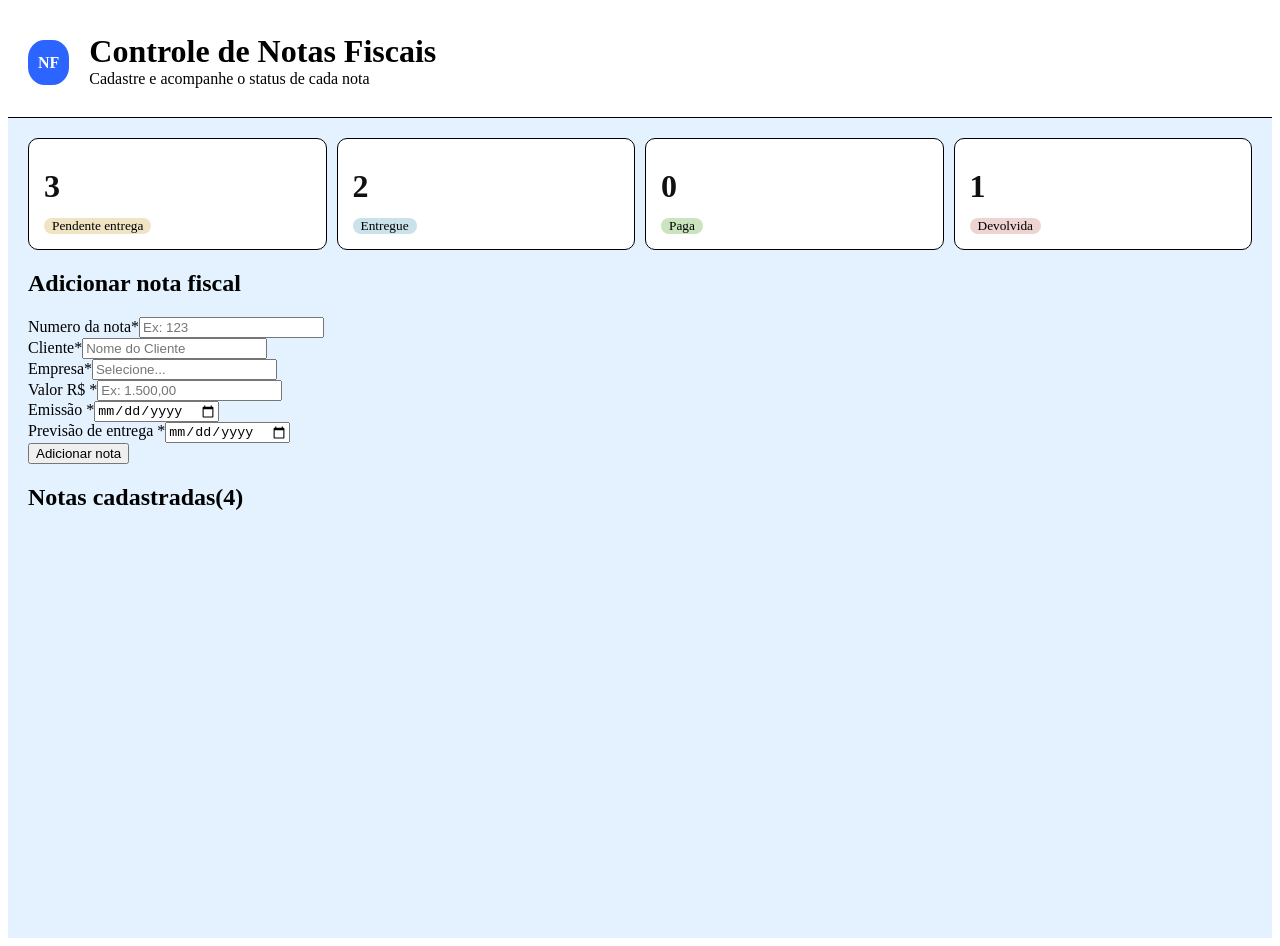
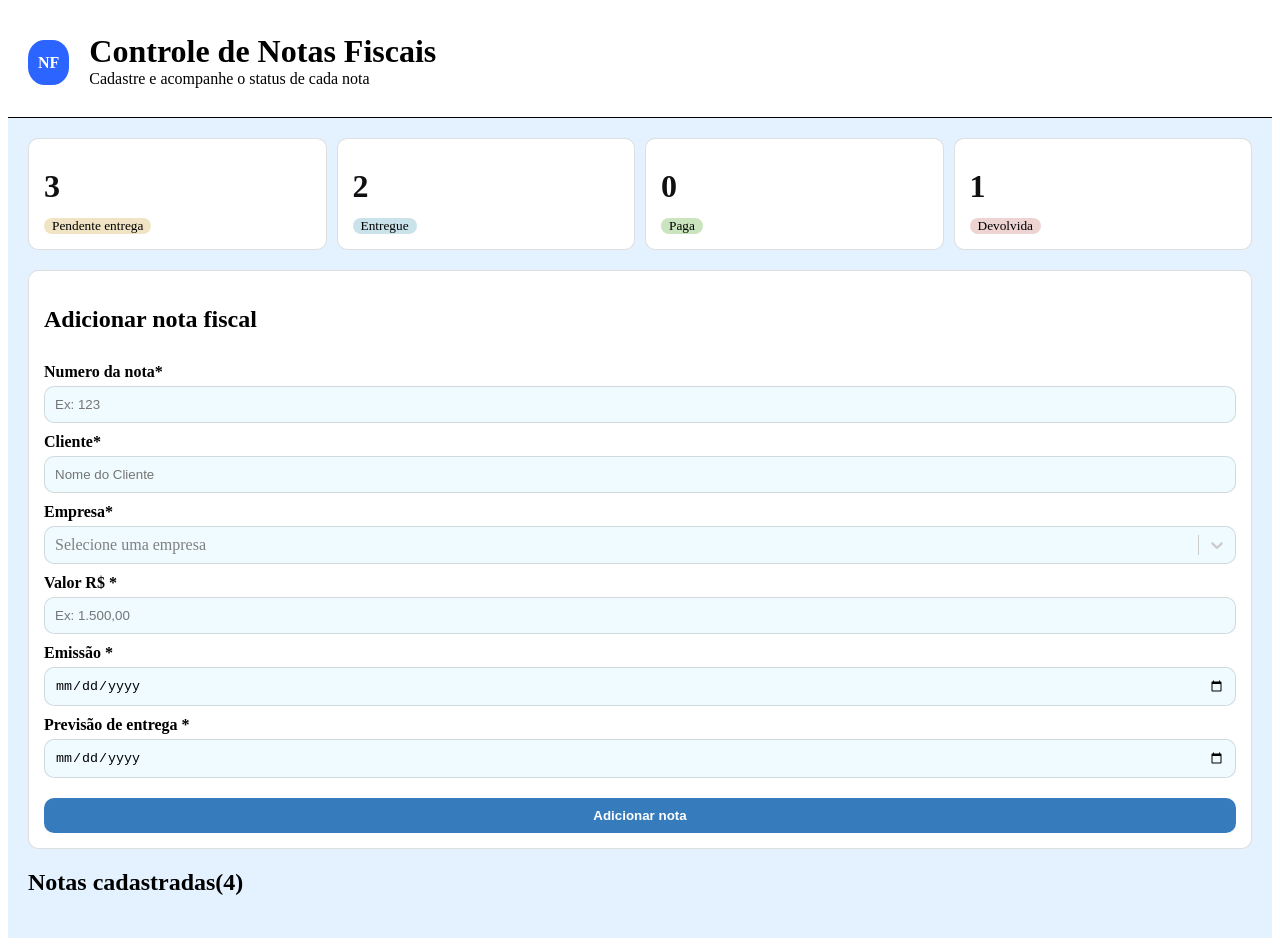
Before and after one commit to BernardoWE/ProjetoCobran-a, a React (Vite) app: page / in a window 1280 px wide. Built offline with nearby package versions, Linux system fonts and the light colour scheme.

Commit message:
feat: adiciona formulário de nota fiscal com seleção de empresa

```diff
--- a/package.json
+++ b/package.json
@@ -12,6 +12,7 @@
   "dependencies": {
     "react": "^19.2.8",
     "react-dom": "^19.2.8",
+    "react-select": "^5.10.2",
     "styled-components": "^6.5.3"
   },
   "devDependencies": {
--- a/src/pages/home/App.jsx
+++ b/src/pages/home/App.jsx
@@ -1,7 +1,14 @@
- import { Container, Header, Page, Resume, ResumeCard, SpanResumeCard } from "./styles"
+ import { AddNota, Button, Container, Header, InputWrapper, Page, Resume, ResumeCard, SelectCompanies, SpanResumeCard } from "./styles"
 
 function App() {
-
+  const options = [
+  { value: 'Odontomaster', label: 'Odontomaster' },
+  { value: 'Bhdental', label: 'Bhdental' },
+  { value: 'Dentemed', label: 'Dentemed' },
+  { value: 'Miamimed', label: 'Miamimed' },
+  { value: 'Betaniamed', label: 'Betaniamed' },
+  { value: 'Odontoprime', label: 'Odontoprime' },
+]
 
   return (
     <>
@@ -35,37 +42,58 @@ function App() {
                 <SpanResumeCard $status='cancelled'>Devolvida</SpanResumeCard>
               </ResumeCard>
             </Resume>
-            <section>
+            <AddNota>
               <form> {/* Ver se da para usar o react hook form */}
                 <h2>Adicionar nota fiscal</h2>
-                <div>
+                <InputWrapper>
                   <label htmlFor="">Numero da nota*</label>
                   <input type="number" placeholder="Ex: 123" />
-                </div>
-                <div>
+                </InputWrapper>
+                <InputWrapper>
                   <label htmlFor="">Cliente*</label>
                   <input type="text" placeholder="Nome do Cliente"/>
-                </div>
-                <div>
+                </InputWrapper>
+                <InputWrapper>
                   <label htmlFor="">Empresa*</label>
-                  <input type="" placeholder="Selecione..."/> {/* Usar react select */}
-                </div>
-                <div>
+                  <SelectCompanies
+                    styles={{
+                      control: (base) => ({
+                        ...base,
+                        backgroundColor: "#2cc6ec13",
+                        border: "1px solid #03030321",
+                        borderRadius: "10px",
+                        boxShadow: "none",
+                      }),
+                      input: (base) => ({
+                        ...base,
+                        color: "#030303",
+                      }),
+                      // singleValue: (base) => ({
+                      //   ...base,
+                      //   color: "#030303",
+                      // }),
+                    }}
+                    placeholder='Selecione uma empresa'
+                    options={options}
+                    menuPortalTarget={document.body}
+                  /> {/* Usar react select */}
+                </InputWrapper>
+                <InputWrapper>
                   <label htmlFor="">Valor R$ *</label>
                   <input type="number" placeholder="Ex: 1.500,00"/>
-                </div>
-                <div>
+                </InputWrapper>
+                <InputWrapper>
                   <label htmlFor="">Emissão *</label>
                   <input type="date"/>
-                </div>
-                <div>
+                </InputWrapper>
+                <InputWrapper>
                   <label htmlFor="">Previsão de entrega *</label>
                   <input type="date"/>
-                </div>
-                <button type="submit">Adicionar nota</button>
+                </InputWrapper>
+                <Button type="submit">Adicionar nota</Button>
 
               </form>
-            </section>
+            </AddNota>
             <section>
               <h2>Notas cadastradas(4)</h2>
             </section>
--- a/src/pages/home/styles.js
+++ b/src/pages/home/styles.js
@@ -1,4 +1,5 @@
 import styled from "styled-components";
+import Select from 'react-select'
 
 export const Container = styled.div`
     min-height: 100vh;
@@ -35,7 +36,7 @@ export const Resume = styled.section`
 `
 export const ResumeCard = styled.div`
     background-color: #fff;
-    border: 1px solid black;
+    border: 1px solid #03030321;
     border-collapse: collapse;
     border-radius: 10px;
     padding: 15px;
@@ -50,7 +51,7 @@ export const ResumeCard = styled.div`
     transition: box-shadow ease-in .2s;
     &:hover{
        /* -webkit-box-shadow: 0px 0px 15px 1px rgba(0,0,0,0.53);  */
-        box-shadow: 0px 2px 5px 1px rgba(0,0,0,0.33);
+        box-shadow: 0px 2px 20px -10px rgba(0,0,0,0.33);
     }
 
 `
@@ -67,3 +68,59 @@ export const SpanResumeCard = styled.span`
     font-size: smaller;
 
 `
+export const AddNota = styled.section`
+    background-color: #fff;
+    border: 1px solid #03030321;
+    border-collapse: collapse;
+    border-radius: 10px;
+    padding: 15px;
+    /* display: flex; */
+    /* flex-direction: column; */
+    margin-top: 20px;
+    form{
+        display: flex;
+        flex-direction: column;
+        gap: 10px;
+    }
+
+`
+export const InputWrapper = styled.div`
+    display: flex;
+    flex-direction: column;
+    gap: 5px;
+    label{
+        font-weight: bolder;
+    }
+    input{
+        border: 1px solid #03030321;
+        background-color: #2cc6ec13;
+        border-radius: 10px;
+        padding: 10px;
+
+    }
+
+`
+export const Button = styled.button`
+    background-color: #1969b4de;
+    color: #fff;
+    font-weight: bolder;
+    border: none;
+    border-radius: 10px;
+    width: 100%;
+    margin-top: 10px;
+    padding: 10px;
+    cursor: pointer;
+    &:hover{
+        opacity: .9;
+    }
+`
+export const SelectCompanies = styled(Select)`
+    /* border: 1px solid #03030321;
+    background-color: #2cc6ec13;
+    border-radius: 10px;
+    padding: 10px;
+    div{
+        background-color: #2cc6ec13;
+        border: none;
+    } */
+`
```
Also changed, not shown: 1 other file (tests, documents, lock files or other folders).
